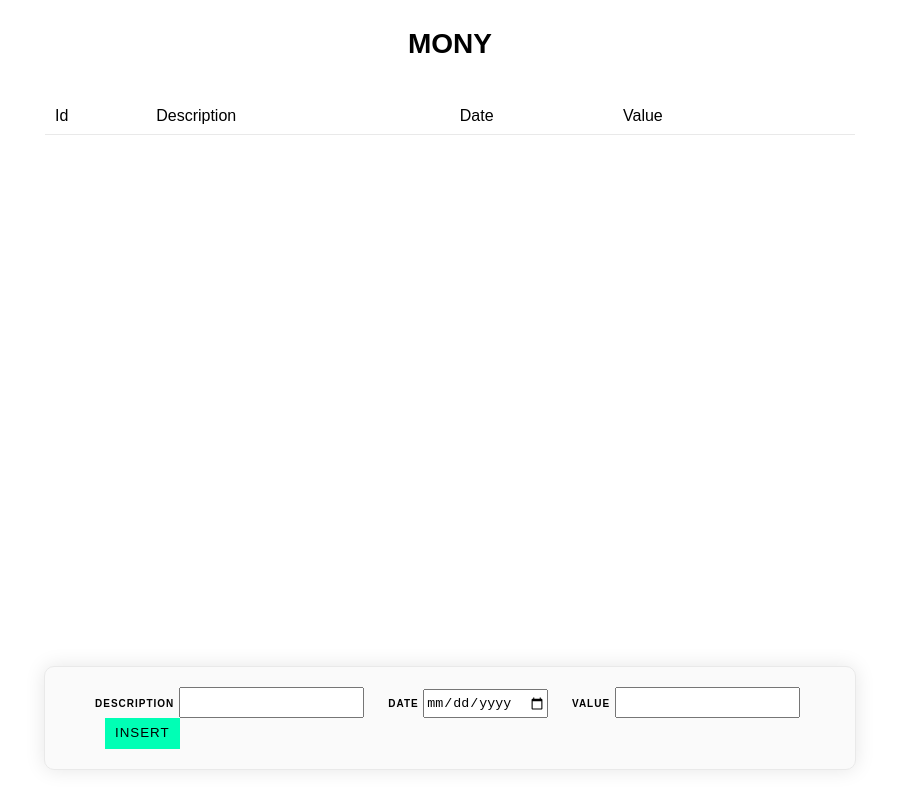
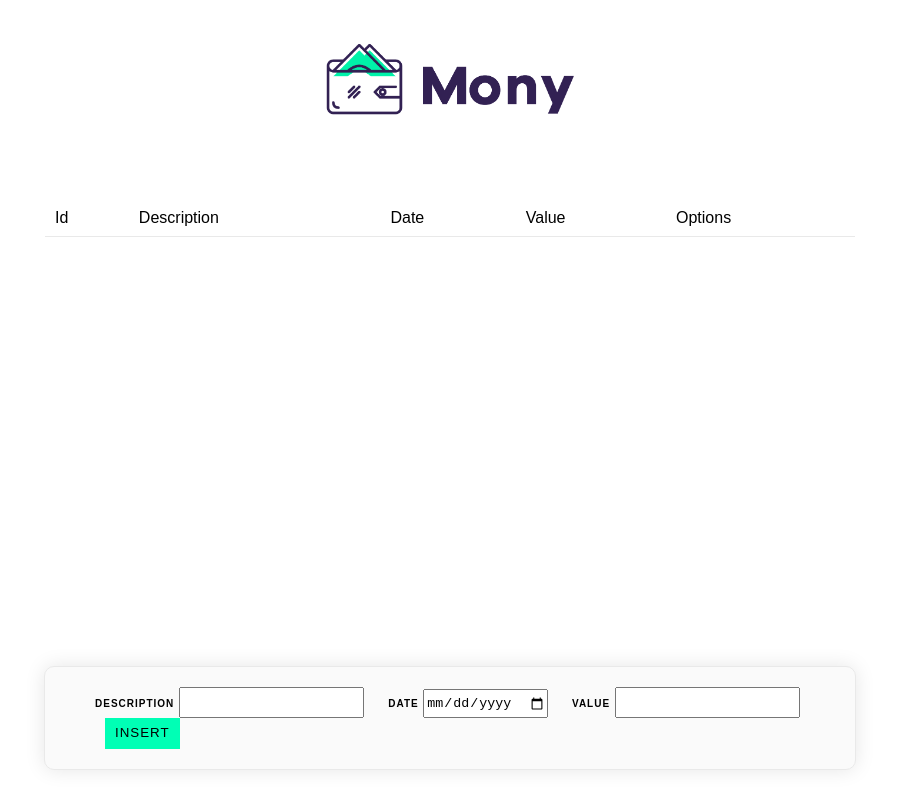
Before and after one commit to luizventurote/mony-app, an Electron app: page index.html in a window 900 px wide. Drawn offline with nearby package versions, Linux system fonts and the light colour scheme; no server answers.

Commit message:
Add logo

```diff
--- a/index.html
+++ b/index.html
@@ -8,7 +8,7 @@
   </head>
   <body>
 
-    <h1>Mony</h1>
+    <h1 class="logo">Mony</h1>
 
     <select name="month" id="app_month" style="display: none;">
       <option value="jan">January</option>
@@ -37,7 +37,7 @@
             <td>Description</td>
             <td>Date</td>
             <td>Value</td>
-            <td></td>
+            <td>Options</td>
           </tr>
         </thead>
         <tbody>
--- a/main.js
+++ b/main.js
@@ -13,7 +13,7 @@ let mainWindow
 
 function createWindow () {
   // Create the browser window.
-  mainWindow = new BrowserWindow({width: 1200, height: 800})
+  mainWindow = new BrowserWindow({width: 900, height: 800})
 
   // and load the index.html of the app.
   mainWindow.loadURL(url.format({
--- a/styles.css
+++ b/styles.css
@@ -46,6 +46,16 @@ input[type='number'] {
 	height: 25px;
 }
 
+.logo {
+	background: url(assets/logo.png) no-repeat center center;
+	background-size: 100%;
+	width: 200px;
+	height: 100px;
+	display: block;
+	margin: 0 auto 30px;
+	font-size: 0;
+}
+
 .btn {
 	cursor: pointer;
 	background: #00ffb5;
```
Also changed, not shown: assets/logo.png (added), 1 other file.
